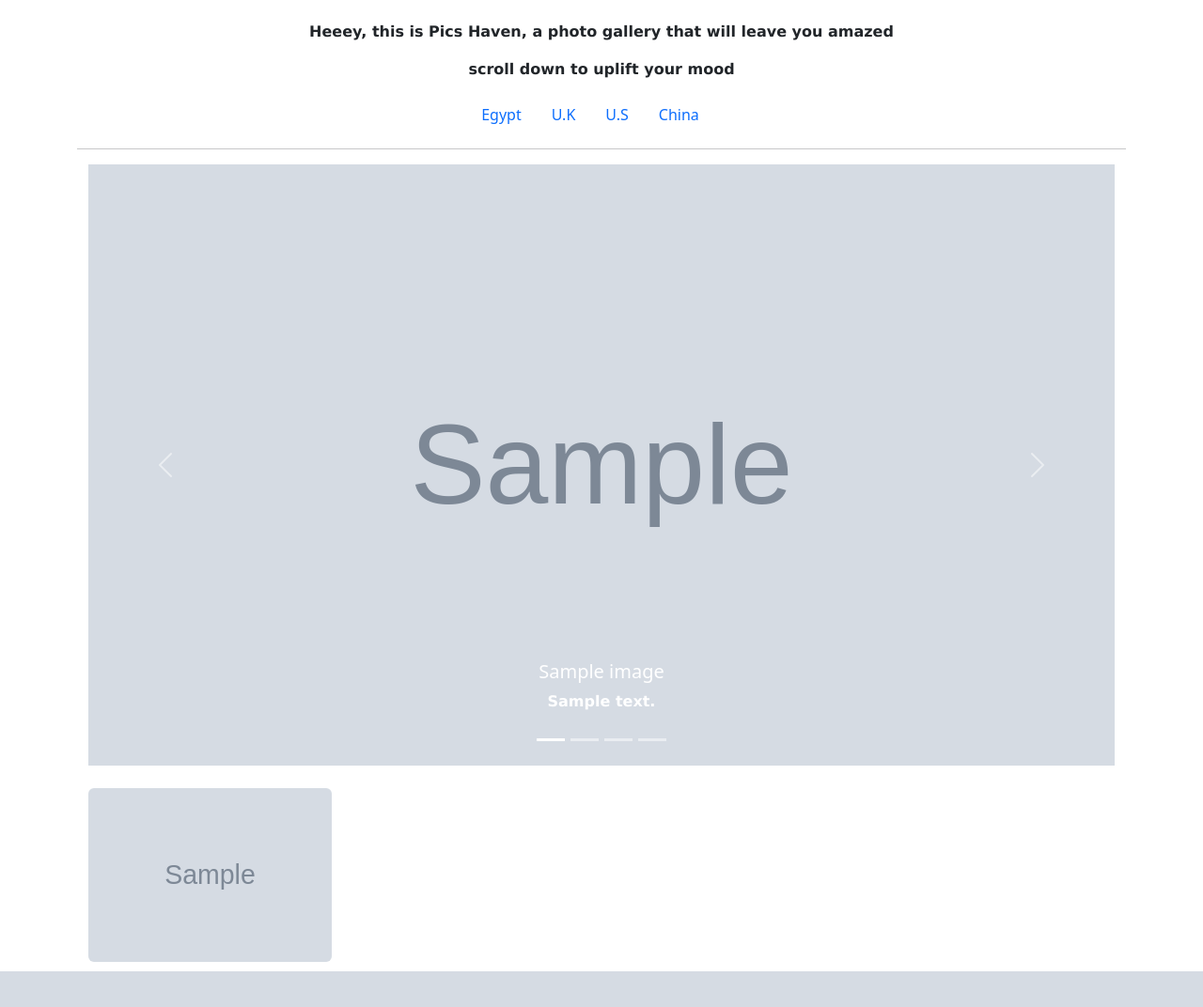
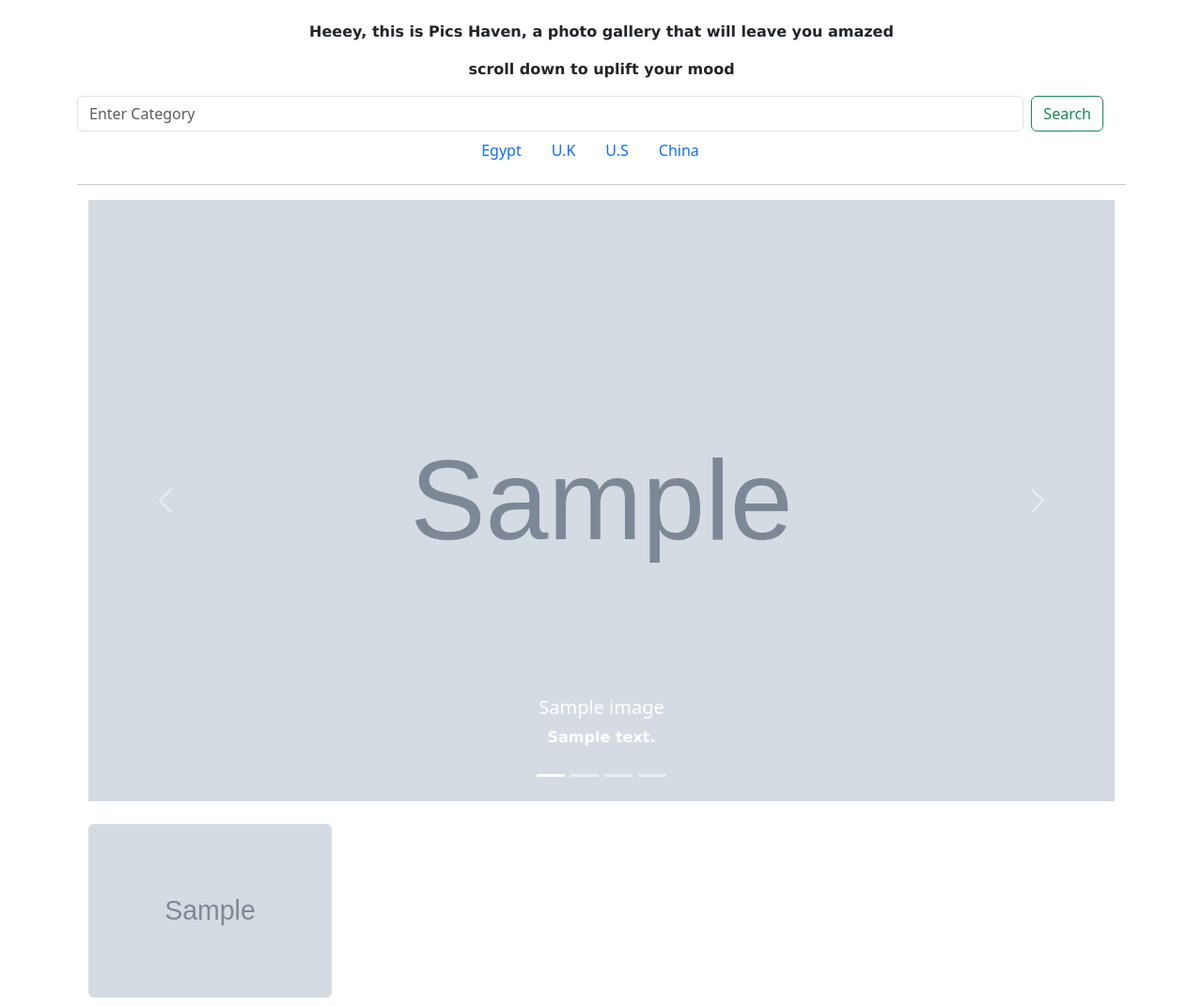
Before and after one commit to Njoro410/pichaven, a Django app: page / in a window 1280 px wide. Shown: the part 78-1150 px from the top of the page at 94% size. Before the commit the page ends 1112 px from the top, so only its background shows below. Run offline with Django 4.2, Linux system fonts and the light colour scheme; tables that the repository leaves empty hold one stand-in row (values such as "Sample post"); grey boxes marked "Sample" are stand-in pictures; some libraries are stand-ins or nearby versions.

Commit message:
Template:added a form input

```diff
--- a/favpics/templates/index.html
+++ b/favpics/templates/index.html
@@ -7,7 +7,14 @@
         <div class="col-sm-12">
             <p><span id="hey">Heeey, this is Pics Haven, a photo gallery that will leave you amazed</span></p>
             <p>scroll down to uplift your mood</p>
-
+        </div>
+        <div class="row">
+            <div class="col-sm-12">
+                <form class="d-flex">
+                    <input class="form-control me-2" type="search" placeholder="Enter Category" aria-label="Search">
+                    <button class="btn btn-outline-success" type="submit">Search</button>
+                </form>
+            </div>
         </div>
         <div class="row">
             <div class="col-sm-12">
@@ -79,13 +86,11 @@
                     <div class="col-md-3 col-sm-4 col-lg-3">
 
 
-                        {% if image.category.id == 1 %}
 
-                        <img src="{{image.images.url}}" class="rounded" alt="{{image.name}}">
+                        <a href=""><img src="{{image.images.url}}" class="rounded" alt="{{image.name}}"></a>
 
-                        {% else %}
-                        <p>no images from that category</p>
-                        {% endif %}
+
+
 
 
                     </div>
```
